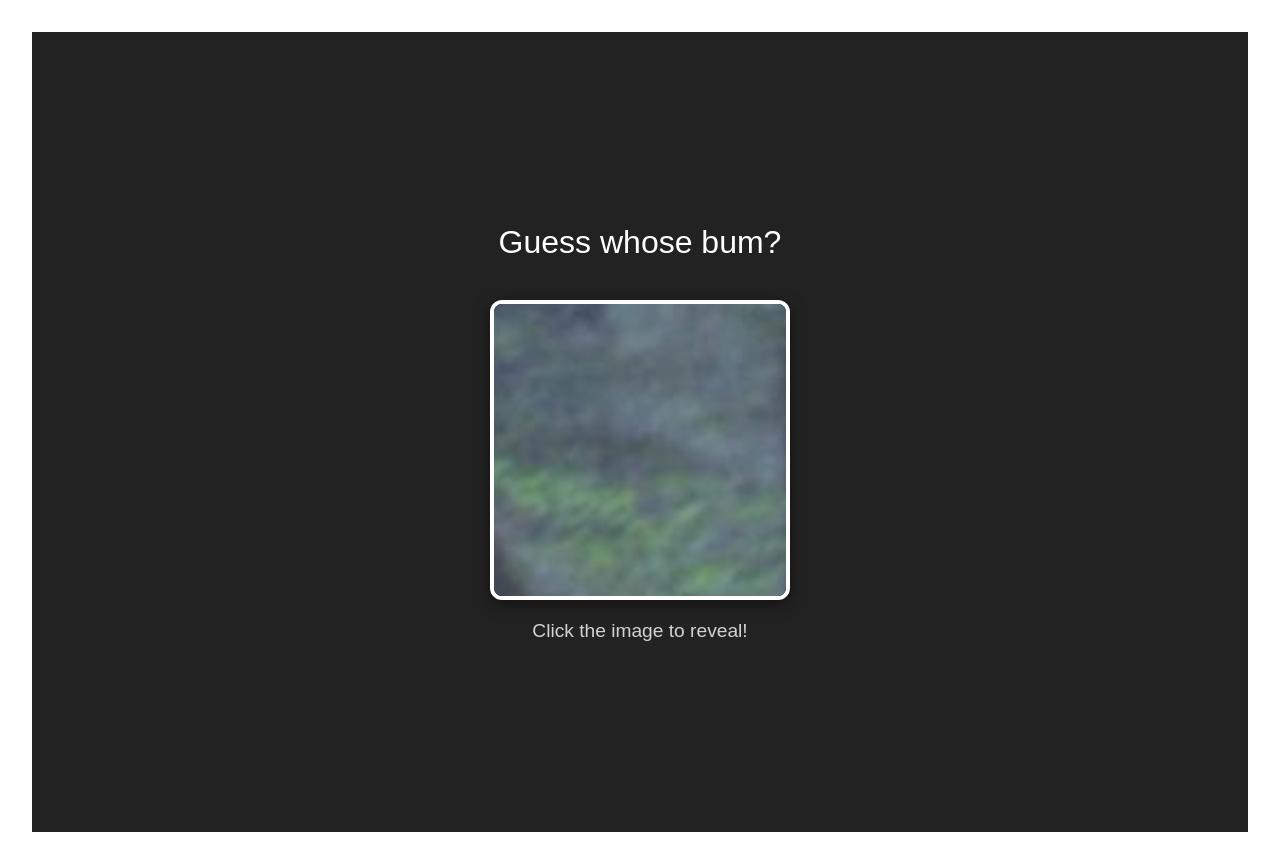
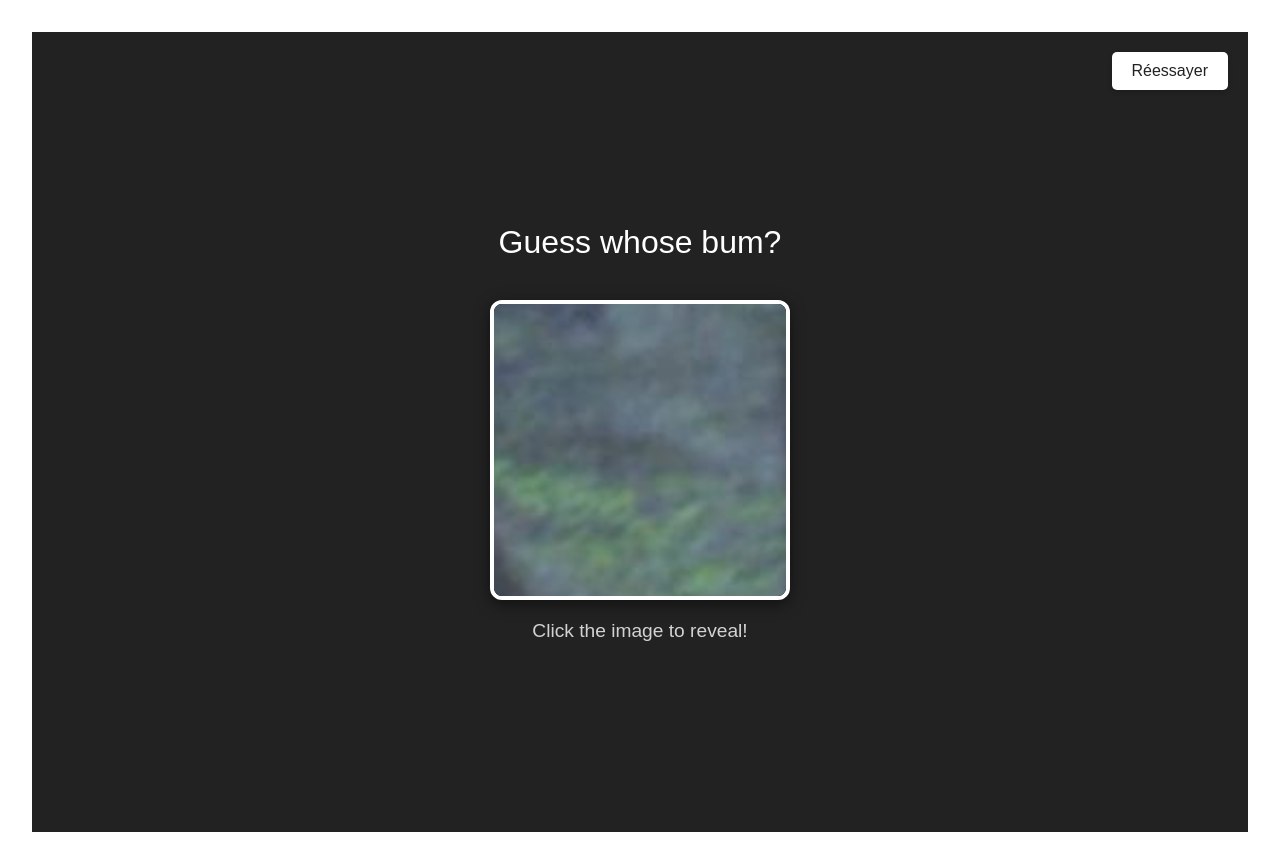
Before and after one commit to IamArayel/GuessWhoseBum, a Vue app: page / in a window 1280 px wide. Built offline with nearby package versions, Linux system fonts and the light colour scheme.

Commit message:
feat(App): add retry button and adjust image dimensions
Added a "Retry" button to the game interface for improved usability. Increased max dimensions of images for better display on wider screens.

Signed-off-by: IamArayel <arayel@hotmail.fr>

```diff
--- a/src/App.vue
+++ b/src/App.vue
@@ -45,6 +45,7 @@ onMounted(() => {
 
 <template>
   <main>
+    <button class="retry-btn" @click="pickRandomImage">Réessayer</button>
     <h1>Guess whose bum?</h1>
     <div class="game-container" v-if="currentImage">
       <div
@@ -81,6 +82,27 @@ main {
   color: white;
   font-family: sans-serif;
   text-align: center;
+  position: relative; /* Needed for absolute positioning of the button */
+}
+
+.retry-btn {
+  position: absolute;
+  top: 20px;
+  right: 20px;
+  padding: 10px 20px;
+  font-size: 1rem;
+  cursor: pointer;
+  background-color: #fff;
+  color: #222;
+  border: none;
+  border-radius: 5px;
+  box-shadow: 0 2px 5px rgba(0,0,0,0.2);
+  transition: background-color 0.2s;
+  z-index: 10;
+}
+
+.retry-btn:hover {
+  background-color: #eee;
 }
 
 h1 {
@@ -111,8 +133,8 @@ h1 {
 .image-wrapper.zoomed-out {
   width: auto;
   height: auto;
-  max-width: 70vw;
-  max-height: 70vh;
+  max-width: 90vw;
+  max-height: 80vh;
   overflow: visible;
 }
 
```
